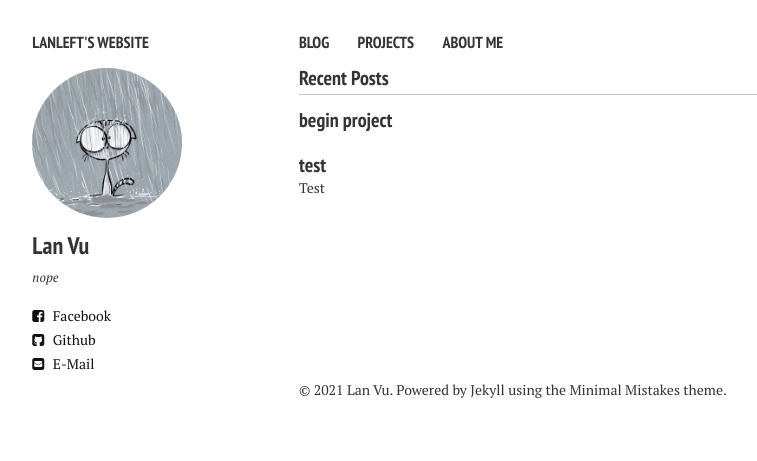
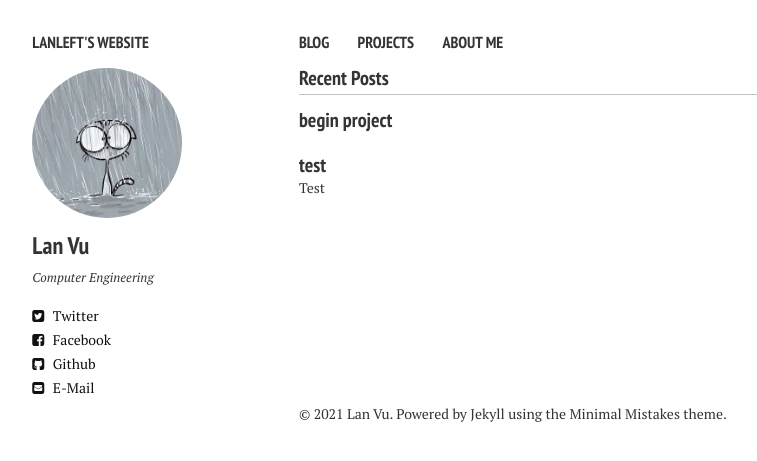
Before and after one commit to lanleft/lanleft.github.io, a Jekyll site: the page built from index.md, in a window 1280 px wide. Shown: the top 461 px of the page, without its empty margins (21-778 px from the left). Built offline with Jekyll 4.4.1, drawn with Linux system fonts in a browser that asks for light colours; nearby versions of some CDN libraries.

Commit message:
add description

```diff
--- a/_config.yml
+++ b/_config.yml
@@ -10,12 +10,13 @@ disqus_shortname: lanleft-github-io
 owner:
   name:           Lan Vu
   avatar:         /feature/image1.jpg
-  bio:            nope
+  bio:            Computer Engineering
   email:          lan.vt183781@sis.hust.edu.vn
   # Social networking links are used in author-bio sidebar. Update and remove as you like.
   twitter:
   github: lanleft
   facebook: lanleft2k
+  twitter: lanleft2k
 # Links to include in top navigation
 # For external links add external: true
 links:
```
